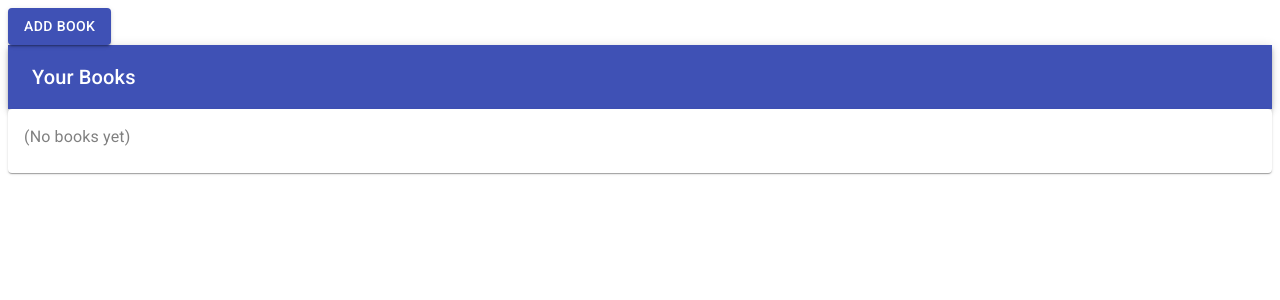
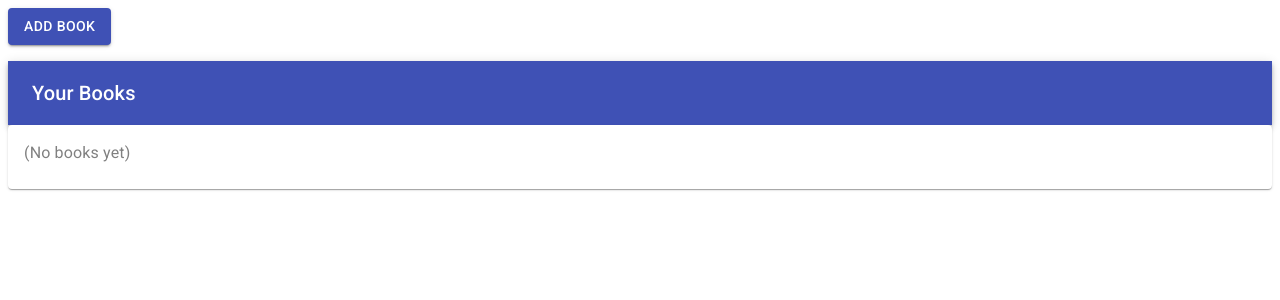
Before and after one commit to tommywilczek/book-review-app, a React (Vite) app: page / in a window 1280 px wide. Shown: the top 300 px of the page. Built offline with nearby package versions, Linux system fonts and the light colour scheme.

Commit message:
Fixed spacing with Grid from Material UI

```diff
--- a/src/BookList.js
+++ b/src/BookList.js
@@ -4,6 +4,7 @@ import CardContent from '@material-ui/core/CardContent';
 import Typography from '@material-ui/core/Typography';
 import AppBar from '@material-ui/core/AppBar';
 import Toolbar from '@material-ui/core/Toolbar';
+import Grid from '@material-ui/core/Grid';
 
 const BookList = ({ bookNames }) => {
   return (
@@ -27,15 +28,19 @@ const BookItems = ({ bookNames }) => (
 );
 
 const SomeBookItems = ({ bookNames }) => (
-  bookNames.map(bookName => (
-    <Card key={bookName} m="200px">
+  <Grid container spacing={2}>
+    {bookNames.map(bookName => (
+      <Grid key={bookName} item xs={12}>
+        <Card>
           <CardContent>
             <Typography>
               {bookName}
             </Typography>
           </CardContent>
         </Card>
-  ))
+      </Grid>
+    ))}
+  </Grid>
 );
 
 const NoBookItems = () => (
--- a/src/BookListPage.js
+++ b/src/BookListPage.js
@@ -3,6 +3,7 @@ import Button from '@material-ui/core/Button';
 import Dialog from '@material-ui/core/Dialog';
 import DialogTitle from '@material-ui/core/DialogTitle';
 import DialogContent from '@material-ui/core/DialogContent';
+import Grid from '@material-ui/core/Grid';
 
 import NewBookForm from './NewBookForm';
 import BookList from './BookList';
@@ -39,7 +40,8 @@ export default class BookListPage extends Component {
       } = this.state;
 
       return (
-        <div>
+        <Grid container spacing={2} justify="center">
+          <Grid item xs={12}>
             <Button
               variant="contained" color="primary"
               data-test="addBookBtn"
@@ -47,6 +49,8 @@ export default class BookListPage extends Component {
             >
               Add Book
             </Button>
+          </Grid>
+
           <Dialog open={shouldShowNewBookForm} onClose={this.closeModal} aria-labelledby="add-book-dialog-title">
             <DialogTitle id="add-book-dialog-title">Add a book</DialogTitle>
             <DialogContent>
@@ -54,8 +58,10 @@ export default class BookListPage extends Component {
             </DialogContent>
           </Dialog>
 
+          <Grid item xs={12}>
             <BookList bookNames={bookNames} />
-        </div>
+          </Grid>
+        </Grid>
       );
     }
 }
```
Lines whose indentation alone changed are shown as unchanged.
